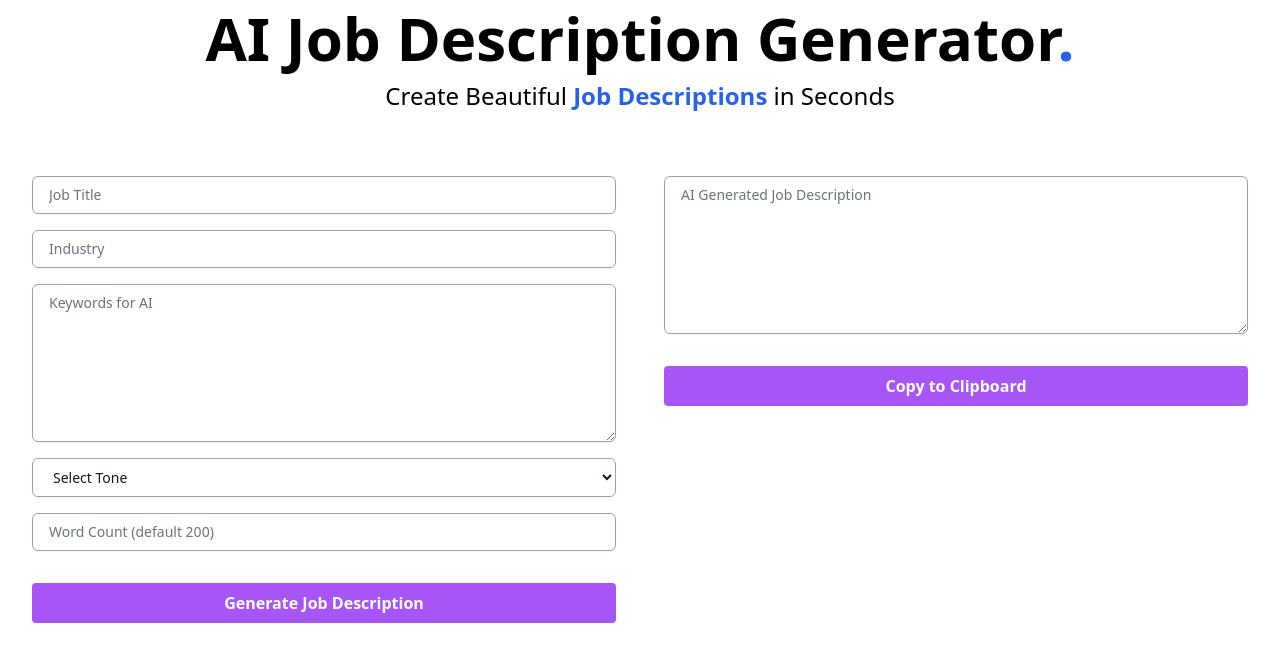
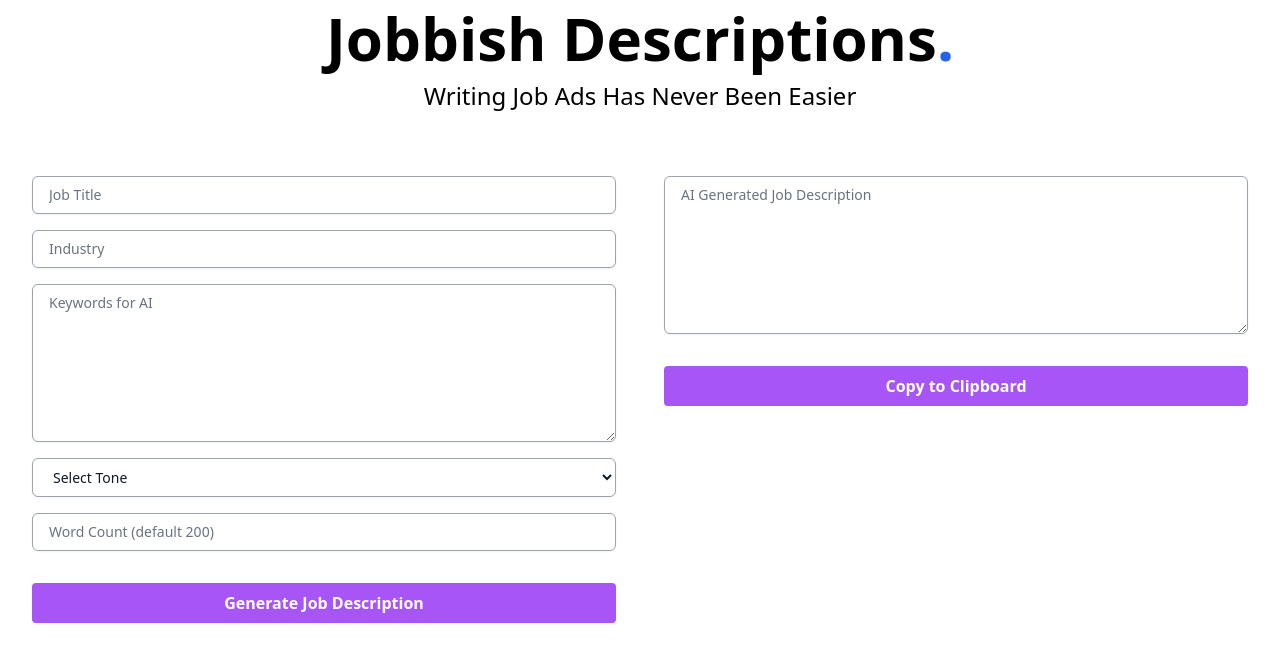
Before and after one commit to emelyn-barrientos/ai-jobbish-descriptions, a Next.js app: page / in a window 1280 px wide. Shown: the top 662 px of the page. Built offline with nearby package versions, Linux system fonts and the light colour scheme.

Commit message:
Update content text

```diff
--- a/src/pages/index.js
+++ b/src/pages/index.js
@@ -16,19 +16,12 @@ export default function Home() {
       <main className={'bg-white min-h-screen '}>
         <div className="flex flex-col items-center justify-center px-4 py-2">
           <h1 className="text-4xl md:text-6xl font-bold">
-            AI Job Description Generator
+            Jobbish Descriptions
             <span className="text-4xl md:text-6xl font-bold text-blue-600">
               .
             </span>
           </h1>
-          <p className="mt-3 text-2xl">
-            Create Beautiful
-            <span className="text-2xl font-bold text-blue-600">
-              {' '}
-              Job Descriptions{' '}
-            </span>
-            in Seconds
-          </p>
+          <p className="mt-3 text-2xl">Writing Job Ads Has Never Been Easier</p>
         </div>
         <Dashboard />
       </main>
```
